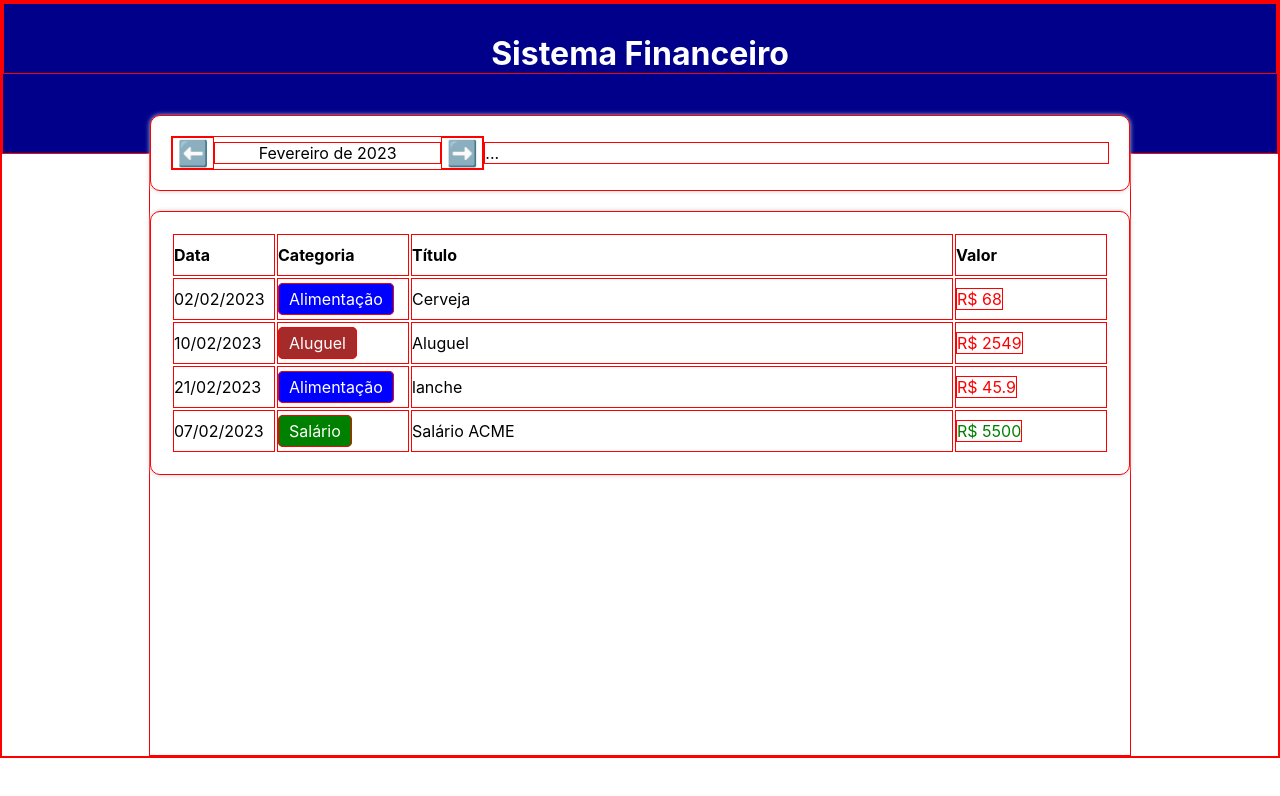
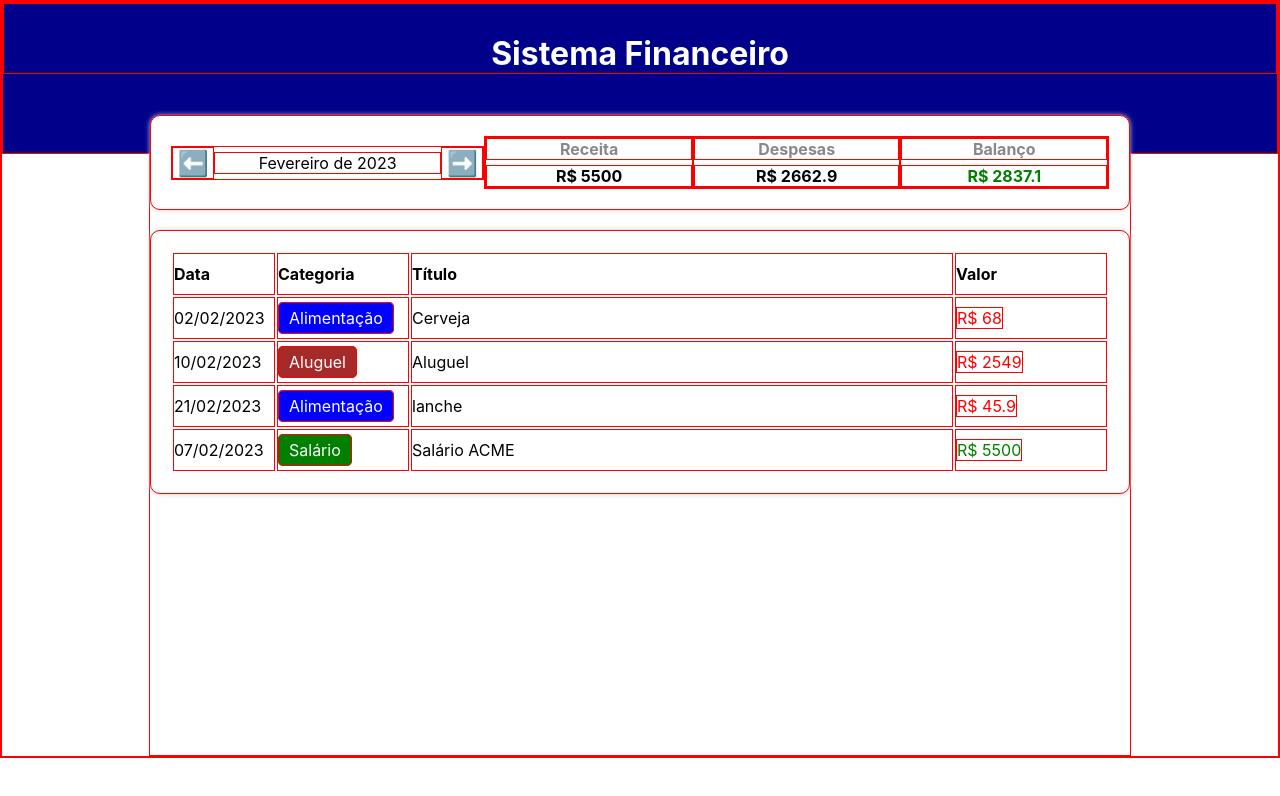
Before and after one commit to khalegjr/expense-tracker-react, a React (Create React App) app: page / in a window 1280 px wide. Shown: the top 796 px of the page. Built offline with nearby package versions, Linux system fonts and the light colour scheme.

Commit message:
Implementa componente de resumo

```diff
--- a/src/App.tsx
+++ b/src/App.tsx
@@ -2,6 +2,7 @@
 import { Body, Container, Header, HeaderText } from "./App.styles";
 import { InfoArea } from "./components/InfoArea";
 import { TableArea } from "./components/TableArea";
+import { categories } from "./data/categories";
 import { items } from "./data/items";
 import { filterListByMonth, getCurrentMonth } from "./helpers/dateFilters";
 import { Item } from "./types/Item";
@@ -10,10 +11,28 @@
   const [list, setList] = useState(items);
   const [currentMonth, setCurrentMonth] = useState(getCurrentMonth());
   const [filteredList, setFilteredList] = useState<Item[]>([]);
+  const [income, setIncome] = useState(0);
+  const [expense, setExpense] = useState(0);
 
   useEffect(() => {
     setFilteredList(filterListByMonth(list, currentMonth));
   }, [list, currentMonth]);
+
+  useEffect(() => {
+    let incomeCount = 0;
+    let expenseCount = 0;
+
+    for (let i in filteredList) {
+      if (categories[filteredList[i].category].expense) {
+        expenseCount += filteredList[i].value;
+      } else {
+        incomeCount += filteredList[i].value;
+      }
+    }
+
+    setIncome(incomeCount);
+    setExpense(expenseCount);
+  }, [filteredList]);
 
   const handleMonthChange = (newMonth: string) => {
     setCurrentMonth(newMonth);
@@ -29,6 +48,8 @@
         <InfoArea
           currentMonth={currentMonth}
           onMonthChange={handleMonthChange}
+          income={income}
+          expense={expense}
         />
 
         {/* Área de inserção */}
--- a/src/components/InfoArea/index.tsx
+++ b/src/components/InfoArea/index.tsx
@@ -1,4 +1,5 @@
 import { formatCurrentMonth } from "../../helpers/dateFilters";
+import { ResumeItem } from "../ResumeItem";
 import {
   Container,
   MonthArea,
@@ -10,9 +11,16 @@
 type Props = {
   currentMonth: string;
   onMonthChange: (newMonth: string) => void;
+  income: number;
+  expense: number;
 };
 
-export const InfoArea = ({ currentMonth, onMonthChange }: Props) => {
+export const InfoArea = ({
+  currentMonth,
+  onMonthChange,
+  income,
+  expense,
+}: Props) => {
   const handlePrevMonth = () => {
     let [year, month] = currentMonth.split("-");
     let currentDate = new Date(parseInt(year), parseInt(month) - 1, 1);
@@ -37,7 +45,15 @@
         <MonthArrow onClick={handleNextMonth}>➡️</MonthArrow>
       </MonthArea>
 
-      <ResumeArea>...</ResumeArea>
+      <ResumeArea>
+        <ResumeItem title="Receita" value={income} />
+        <ResumeItem title="Despesas" value={expense} />
+        <ResumeItem
+          title="Balanço"
+          value={income - expense}
+          color={income - expense < 0 ? "red" : "green"}
+        />
+      </ResumeArea>
     </Container>
   );
 };
--- /dev/null
+++ b/src/components/ResumeItem/index.tsx
@@ -0,0 +1,15 @@
+import { Container, Info, Title } from "./styles";
+
+type Props = {
+  title: string;
+  value: number;
+  color?: string;
+};
+export const ResumeItem = ({ title, value, color }: Props) => {
+  return (
+    <Container>
+      <Title>{title}</Title>
+      <Info color={color}>R$ {value}</Info>
+    </Container>
+  );
+};
--- /dev/null
+++ b/src/components/ResumeItem/styles.ts
@@ -0,0 +1,18 @@
+import styled from "styled-components";
+
+export const Container = styled.div`
+  flex: 1;
+`;
+
+export const Title = styled.div`
+  text-align: center;
+  font-weight: bold;
+  color: #888;
+  margin-bottom: 5px;
+`;
+
+export const Info = styled.div<{ color?: string }>`
+  text-align: center;
+  font-weight: bold;
+  color: ${(props) => props.color ?? "#000"};
+`;
```
